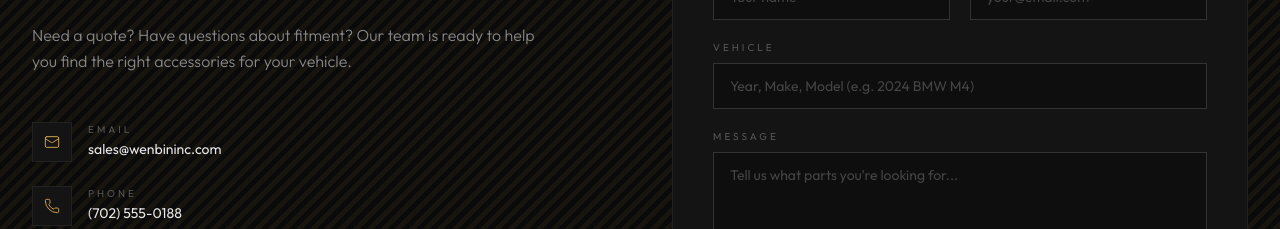
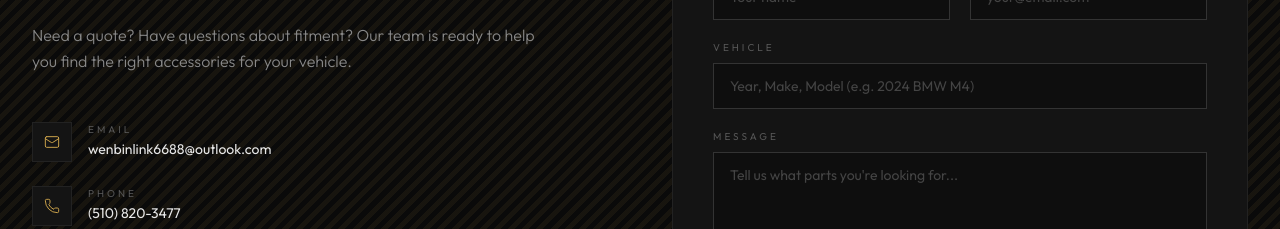
Before and after one commit to wenbinlink6688-max/Kai-Auto-Part, a Next.js app: page / in a window 1280 px wide. Shown: the part 5620-5849 px from the top of the page. Built offline with nearby package versions, Linux system fonts and the light colour scheme.

Commit message:
fix: update contact phone and email

```diff
--- a/src/components/Contact.tsx
+++ b/src/components/Contact.tsx
@@ -31,8 +31,8 @@ export default function Contact() {
 
             <div className="space-y-6">
               {[
-                { icon: Mail, label: "Email", value: "sales@wenbininc.com" },
-                { icon: Phone, label: "Phone", value: "(702) 555-0188" },
+                { icon: Mail, label: "Email", value: "wenbinlink6688@outlook.com" },
+                { icon: Phone, label: "Phone", value: "(510) 820-3477" },
                 {
                   icon: MapPin,
                   label: "Location",
```
